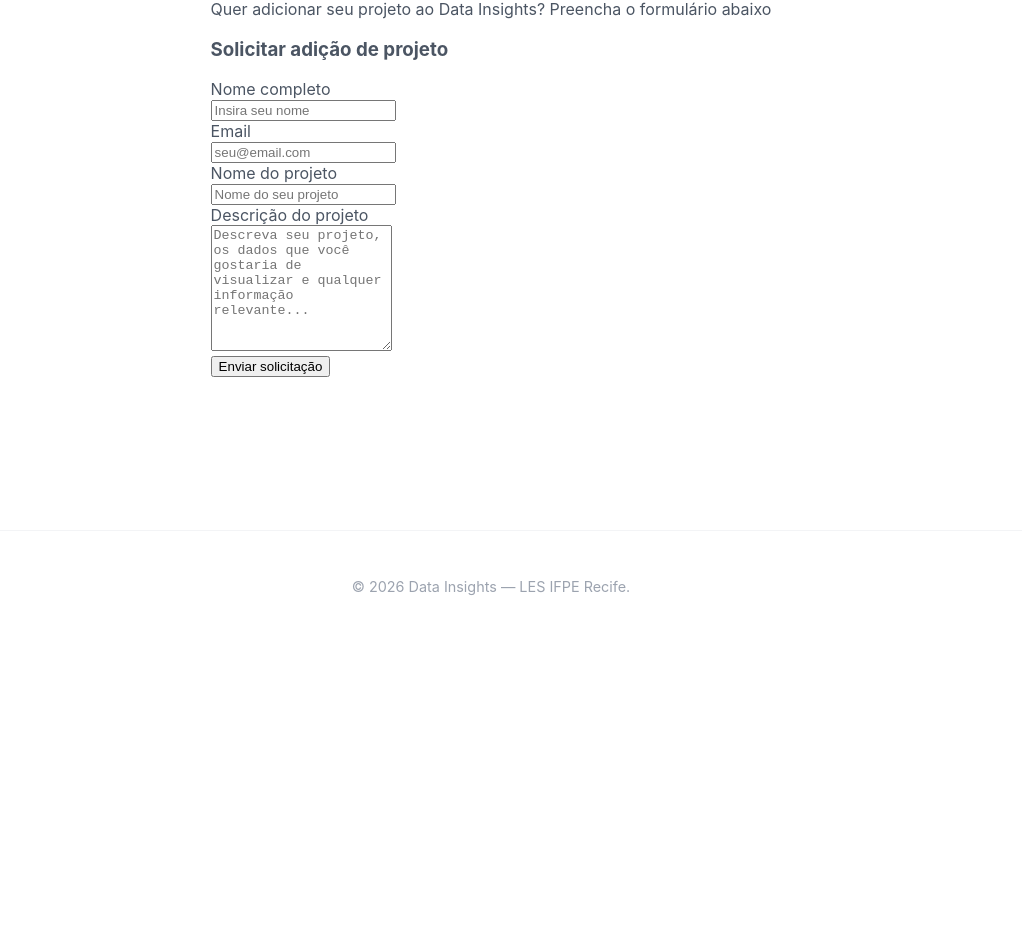
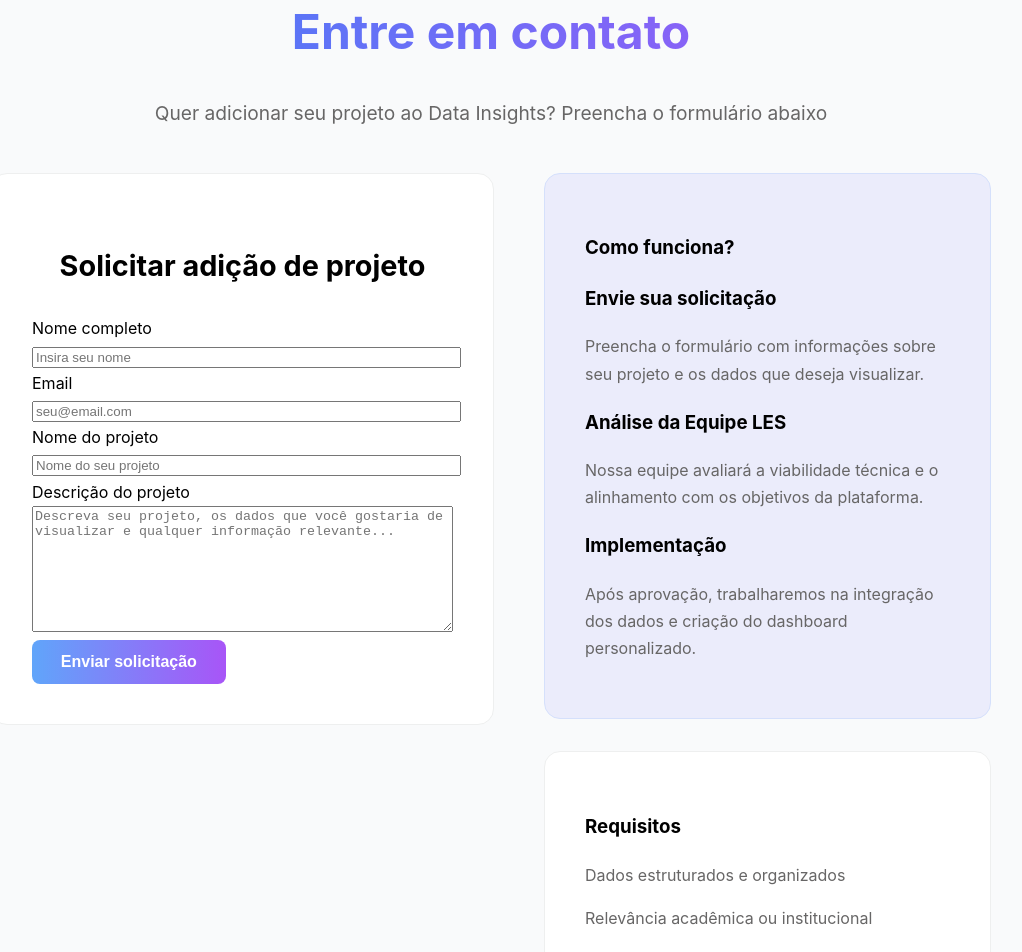
Before and after one commit to lesifpe/WeatherDashboard, a Vue app: page /Contato in a window 1280 px wide. Shown: the part 159-1111 px from the top of the page, without its empty margins (149-1171 px from the left). Before the commit the page ends 800 px from the top, so only its background shows below. Built offline with nearby package versions, Linux system fonts and the light colour scheme.

Commit message:
feat: adiciona página de contato com formulário e cards informativos

```diff
--- a/components/ui/Formulario.vue
+++ b/components/ui/Formulario.vue
@@ -13,9 +13,9 @@
             <input type = "text" placeholder = "Nome do seu projeto" id = "nomeProjeto" v-model="nomeProjeto"><br>
 
             <label for="descricao">Descrição do projeto</label><br>
-            <textarea rows="8" cols = "20" placeholder="Descreva seu projeto, os dados que você gostaria de visualizar e qualquer informação relevante..." id = "descricao" v-model="descricao"></textarea><br>
+            <textarea rows="8" cols = "50" placeholder="Descreva seu projeto, os dados que você gostaria de visualizar e qualquer informação relevante..." id = "descricao" v-model="descricao"></textarea><br>
 
-            <button type = "submit">Enviar solicitação</button>
+            <button type = "submit" class="bto-primario">Enviar solicitação</button>
         </form>
     </div>
 </template>
--- a/styles/base.css
+++ b/styles/base.css
@@ -3,7 +3,7 @@ body {
   margin: 0;
   padding: 0;
   color: #4b5563;
-  background-color: #ffffff;
+  background-color: #f9fafb;
 }
 .layout-principal {
   display: flex;
--- /dev/null
+++ b/styles/contato.css
@@ -0,0 +1,81 @@
+.contato-page {
+    max-width: 1000px;
+    margin: 2rem auto;
+    padding: 0 1rem;
+    color: #f9fafb;
+
+}
+
+.card {
+    padding: 2.5rem;
+    border-radius: 16px;
+    margin-bottom: 2rem;
+    line-height: 1.7;
+}
+
+.cards{
+    display: flex;
+    align-items: flex-start
+}
+
+.contato-header {
+    text-align: center;
+    margin-bottom: 3rem;
+}
+
+.formulario-contato {
+    background-color: #ffffff;
+    border: 1px solid #eeefef;
+}
+
+.formulario-contato label{
+    color: black;
+}
+
+.formulario-contato input{
+    width: 100%;
+}
+
+.formulario-contato h3 {
+  text-align: center;
+  color: black;
+  font-size: 1.8rem;
+  margin-bottom: 1.5rem;
+}
+
+.funcionamento {
+    background-color: #ebecfb;
+    border: 1px solid #d5e0fb;
+
+}
+
+.cards-direita{
+    padding-left: 5%;
+}
+
+.requisitos {
+    background-color: #ffffff;
+    border: 1px solid #eeefef;
+}
+
+.nota {
+    background-color: #faeae2;
+    border: 1px solid #f9e4d6;
+}
+
+h3{
+    color: black;
+}
+
+p{
+    color: rgb(103, 102, 102);
+}
+
+h1{
+    font-size:300%;
+}
+
+#subtitulo{
+    font-size: 120%;
+    color: rgb(103, 102, 102);
+}
--- a/styles/style.css
+++ b/styles/style.css
@@ -2,4 +2,5 @@
 @import "./navbar.css";
 @import "./home.css";
 @import "./sobre.css";
+@import "./contato.css";
 @import "./componentes.css";
--- a/view/Contato.vue
+++ b/view/Contato.vue
@@ -2,14 +2,39 @@
     <section class = "contato-page">
         <header class = "contato-header">
             <h1 class = "texto-gradiente">Entre em contato</h1>
-            <p>Quer adicionar seu projeto ao Data Insights? Preencha o formulário abaixo</p>
+            <p id="subtitulo">Quer adicionar seu projeto ao Data Insights? Preencha o formulário abaixo</p>
         </header>
 
-        <div class = "formulario">
-            <Formulario />
+        <div class = "cards">
+            <article class = "card formulario-contato">
+                <Formulario />
+            </article>
+            <div class = "cards-direita">
+                <article class = "card funcionamento">
+                    <h3>Como funciona?</h3>
+                    <h3>Envie sua solicitação</h3>
+                    <p>Preencha o formulário com informações sobre seu projeto e os dados que deseja visualizar.</p>
 
+                    <h3>Análise da Equipe LES</h3>
+                    <p>Nossa equipe avaliará a viabilidade técnica e o alinhamento com os objetivos da plataforma.</p>
+                    <h3>Implementação</h3>
+                    <p>Após aprovação, trabalharemos na integração dos dados e criação do dashboard personalizado.</p>
+                </article>
 
+                <article class="card requisitos">
+                    <h3>Requisitos</h3>
+                    <p>Dados estruturados e organizados</p>
+                    <p>Relevância acadêmica ou institucional</p>
+                    <p>Permissão para uso e visualização dos dados</p>
+                    <p>Disponibilidade para colaboração técnica</p>
+                </article>
+
+                <article class = "card nota">
+                    <p><strong>Nota:</strong>
+                        Priorizamos projetos que beneficiam a comunidade acadêmica e que possuem dados de qualidade. O tempo de resposta pode variar de acordo com a complexidade do projeto.</p>
+                </article>
         </div>
+    </div>
 
 
 
```
